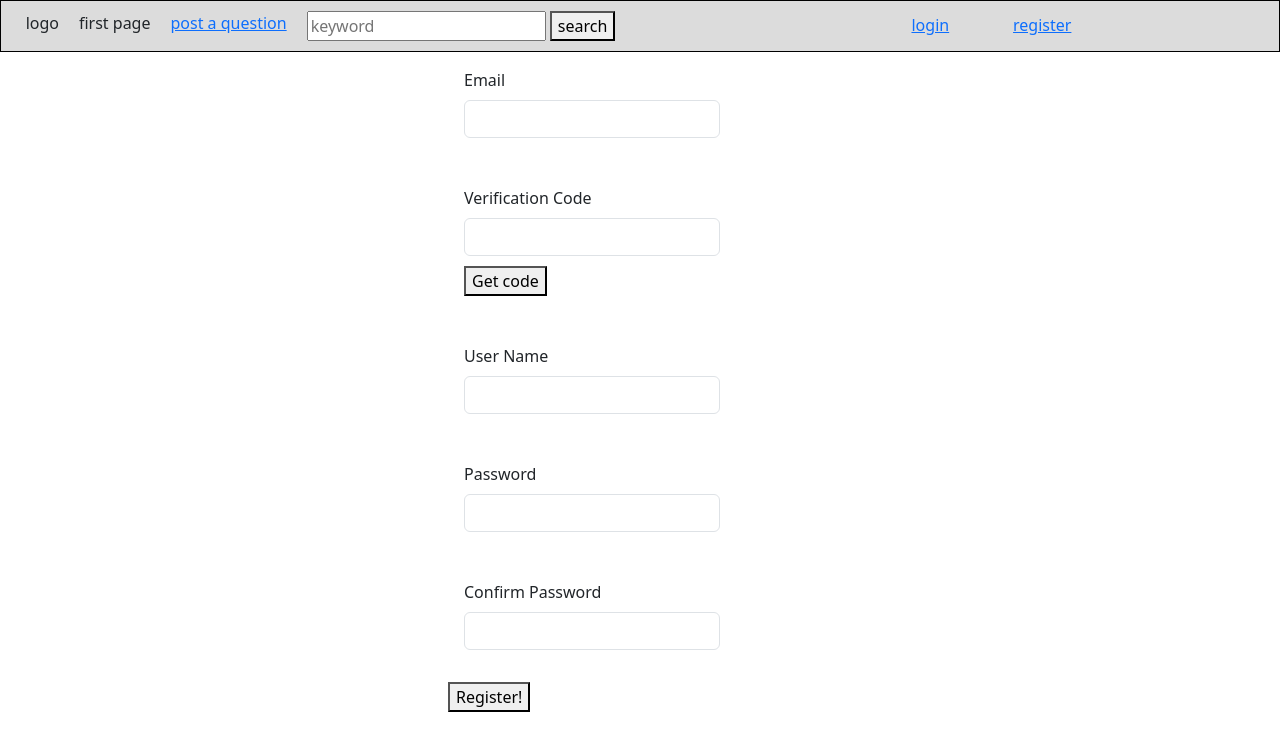
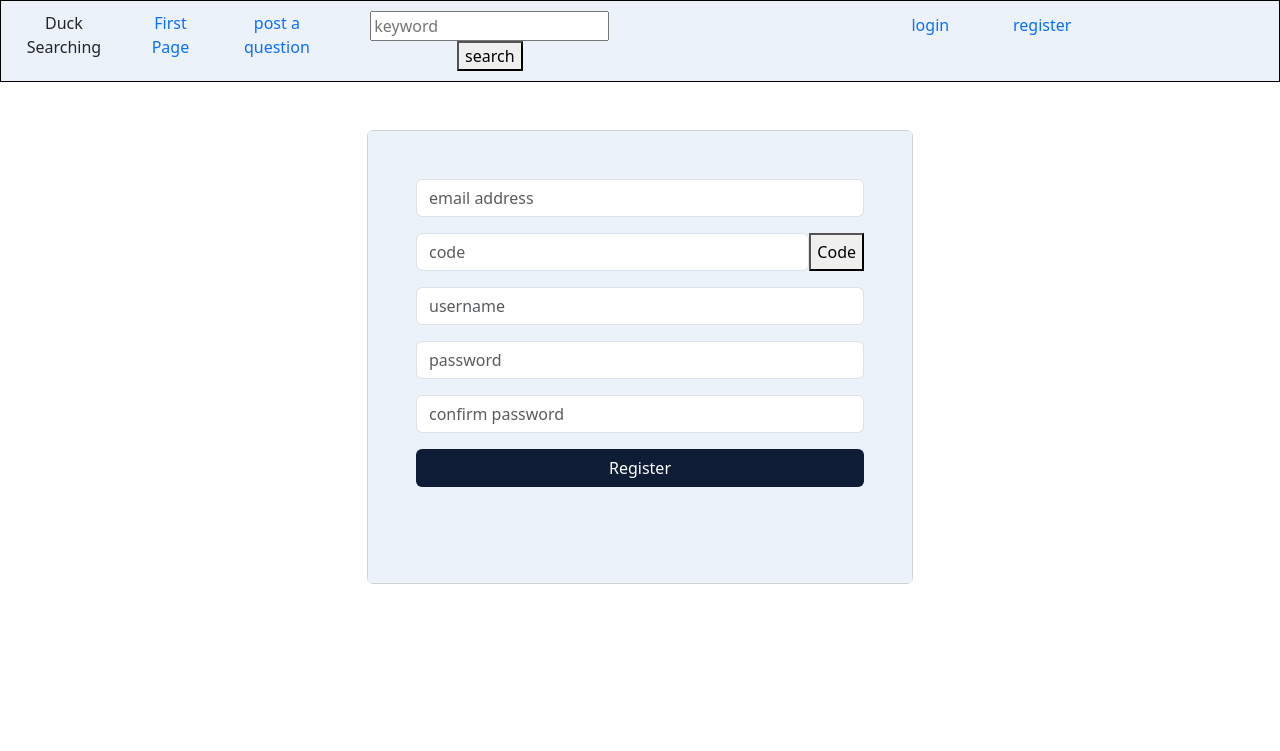
Before and after one commit to alexthezhang228/question_answer_platform, a Flask app: page /author/register in a window 1280 px wide. Shown: the top 751 px of the page. Run offline with Flask 2, Linux system fonts and the light colour scheme; some libraries are stand-ins or nearby versions.

Commit message:
adjust css styles

```diff
--- a/app.py
+++ b/app.py
@@ -1,8 +1,8 @@
 '''
 Author: alexthezhang228 zhangy32@tcd.ie
 Date: 2023-02-19 11:18:16
-LastEditors: alexthezhang228 zhangy32@tcd.ie
-LastEditTime: 2023-03-01 23:51:47
+LastEditors: alexthezhang228 110424337+alexthezhang228@users.noreply.github.com
+LastEditTime: 2023-03-10 21:10:38
 FilePath: /flask_project/app.py
 Description: 这是默认设置,请设置`customMade`, 打开koroFileHeader查看配置 进行设置: https://github.com/OBKoro1/koro1FileHeader/wiki/%E9%85%8D%E7%BD%AE
 '''
@@ -17,6 +17,8 @@
 
 app = Flask(__name__, template_folder='template')
 app.config.from_object(config)
+
+
 db.init_app(app)
 mail.init_app(app)
 migrate = Migrate(app, db)
@@ -31,7 +33,6 @@
 @app.before_request
 def my_before_request():
     user_id = session.get('user_id')
-    print(user_id)
     if user_id:
         user = db.session.get(UserModel, user_id)
         setattr(g, 'user', user)
--- a/blueprints/author.py
+++ b/blueprints/author.py
@@ -1,8 +1,8 @@
 '''
 Author: alexthezhang228 zhangy32@tcd.ie
 Date: 2023-02-19 12:16:37
-LastEditors: alexthezhang228 zhangy32@tcd.ie
-LastEditTime: 2023-03-01 23:47:56
+LastEditors: alexthezhang228 110424337+alexthezhang228@users.noreply.github.com
+LastEditTime: 2023-03-10 21:25:10
 FilePath: /flask_project/blueprints/author.py
 Description: 这是默认设置,请设置`customMade`, 打开koroFileHeader查看配置 进行设置: https://github.com/OBKoro1/koro1FileHeader/wiki/%E9%85%8D%E7%BD%AE
 '''
@@ -23,7 +23,6 @@
         return render_template('login.html')
     else:
         form = LoginForm(request.form)
-        # print('form!')
         if form.validate():
             email = form.email.data
             password = form.password.data
--- a/static/styles.css
+++ b/static/styles.css
@@ -1,16 +1,18 @@
 /*
  * @Author: alexthezhang228 zhangy32@tcd.ie
  * @Date: 2023-02-19 18:53:50
- * @LastEditors: alexthezhang228 zhangy32@tcd.ie
- * @LastEditTime: 2023-02-28 21:53:02
+ * @LastEditors: alexthezhang228 110424337+alexthezhang228@users.noreply.github.com
+ * @LastEditTime: 2023-03-10 21:46:31
  * @FilePath: /flask_project/static/styles.css
  * @Description: 这是默认设置,请设置`customMade`, 打开koroFileHeader查看配置 进行设置: https://github.com/OBKoro1/koro1FileHeader/wiki/%E9%85%8D%E7%BD%AE
  */
 body{
   margin: 0;
+
 }
+
 .navgation_bar{
-  background-color: gainsboro;
+  background-color: #ebf2fa;
   display: flex;
   border: 1px black solid;
 }
@@ -36,35 +38,37 @@
   margin-top: 12px;
   padding-left: 10%;
 }
-.register_form{
-  width: 30%;
-  position: relative;
-  left: 35%;
+
+
+/* login */
+.btn-color{
+  background-color: #0e1c36;
+  color: #fff;
 }
 
-#getCode{
-  margin-top: 10px;
+.profile-image-pic{
+  height: 200px;
+  width: 200px;
+  object-fit: cover;
 }
 
-.row{
-  width: 50%;
-  text-align: center;
-  margin: auto;
-  position: absolute;
-  left: 0;
-  right: 0;
-  top: 20%;
-  bottom:20%;
+
+
+.cardbody-color{
+  background-color: #ebf2fa;
 }
 
-.row>.col-10{
-  margin: 0 auto;
-  padding-top: 10px;
-  padding-bottom: 10px;
+a{
+  text-decoration: none;
 }
 
-.row>.col-10>form>.form-group{
-  margin-top: 10px;
+
+/* register */
+.code{
+  display: flex;
+  width: 100%;
+  height: auto;
+  position: relative;
 }
 
 textarea{
--- a/template/base.html
+++ b/template/base.html
@@ -2,7 +2,7 @@
  * @Author: alexthezhang228 zhangy32@tcd.ie
  * @Date: 2023-02-19 17:29:46
  * @LastEditors: alexthezhang228 110424337+alexthezhang228@users.noreply.github.com
- * @LastEditTime: 2023-03-02 23:28:22
+ * @LastEditTime: 2023-03-10 21:05:59
  * @FilePath: /flask_project/template/base.html
  * @Description: 这是默认设置,请设置`customMade`, 打开koroFileHeader查看配置 进行设置: https://github.com/OBKoro1/koro1FileHeader/wiki/%E9%85%8D%E7%BD%AE
 -->
@@ -23,8 +23,8 @@
 
   <div class="navgation_bar">
     <div class="nav_left">
-      <div>logo</div>
-      <div>first page</div>
+      <div>Duck Searching</div>
+      <div><a href="{{url_for('qa.public_qa')}}">First Page</a></div>
       <div><a href="{{url_for('qa.public_qa')}}">post a question</a></div>
       <div>
         <form method="GET" action="{{url_for('qa.search')}}">
--- a/template/index.html
+++ b/template/index.html
@@ -1,8 +1,8 @@
 <!--
  * @Author: alexthezhang228 zhangy32@tcd.ie
  * @Date: 2023-02-19 17:30:03
- * @LastEditors: alexthezhang228 zhangy32@tcd.ie
- * @LastEditTime: 2023-03-01 21:27:53
+ * @LastEditors: alexthezhang228 110424337+alexthezhang228@users.noreply.github.com
+ * @LastEditTime: 2023-03-10 21:54:22
  * @FilePath: /flask_project/template/index.html
  * @Description: 这是默认设置,请设置`customMade`, 打开koroFileHeader查看配置 进行设置: https://github.com/OBKoro1/koro1FileHeader/wiki/%E9%85%8D%E7%BD%AE
 -->
@@ -16,7 +16,7 @@
 {% block body %}
 
 <div class="row">
-  <div class="col-10" style="background-color: burlywood;">
+  <div class="col-10" >
     <ul class="question-ul"></ul>
       {% for question in questions %}
       <li class="question-li">
--- a/template/register.html
+++ b/template/register.html
@@ -1,8 +1,8 @@
 <!--
  * @Author: alexthezhang228 zhangy32@tcd.ie
  * @Date: 2023-02-19 17:30:24
- * @LastEditors: alexthezhang228 zhangy32@tcd.ie
- * @LastEditTime: 2023-02-24 22:01:33
+ * @LastEditors: alexthezhang228 110424337+alexthezhang228@users.noreply.github.com
+ * @LastEditTime: 2023-03-10 21:48:32
  * @FilePath: /flask_project/template/register.html
  * @Description: 这是默认设置,请设置`customMade`, 打开koroFileHeader查看配置 进行设置: https://github.com/OBKoro1/koro1FileHeader/wiki/%E9%85%8D%E7%BD%AE
 -->
@@ -16,7 +16,7 @@
 {% endblock %}
 
 {% block body %}
-<div class="register_form" >
+<!-- <div class="register_form" >
   <form method="POST">
     <div class="mb-3 w-75 p-3 ">
       <label for="formGroupExampleInput1" class="form-label">Email</label>
@@ -41,5 +41,40 @@
     </div>
     <button>Register!</button>
   </form>
+</div> -->
+
+<div class="container">
+  <div class="row">
+    <div class="col-md-6 offset-md-3">
+      <div class="card my-5">
+        <form class="card-body cardbody-color p-lg-5"  method="POST">
+          <div class="mb-3">
+            <input type="text" class="form-control" id="formGroupExampleInput1" aria-describedby="emailHelp"
+              placeholder="email address" name="email">
+          </div>
+          <div class="mb-3 code">
+            <input type="text" class="form-control" id="formGroupExampleInput2" aria-describedby="emailHelp"
+              placeholder="code" name="code">
+            <button id="getCode">Code</button>
+          </div>
+          <div class="mb-3">
+            <input type="text" class="form-control" id="formGroupExampleInput3" aria-describedby="emailHelp"
+              placeholder="username" name="username">
+          </div>
+          <div class="mb-3">
+            <input type="password" class="form-control" id="formGroupExampleInput4" placeholder="password" name="password">
+          </div>
+          <div class="mb-3">
+            <input type="password" class="form-control" id="formGroupExampleInput5" placeholder="confirm password" name="password_confirm">
+          </div>
+
+
+          <div class="text-center"><button type="submit" class="btn btn-color px-5 mb-5 w-100">Register</button></div>
+
+        </form>
+      </div>
+
+    </div>
+  </div>
 </div>
 {% endblock %}
```
Also changed, not shown: template/login.html (+36 -8 lines).
